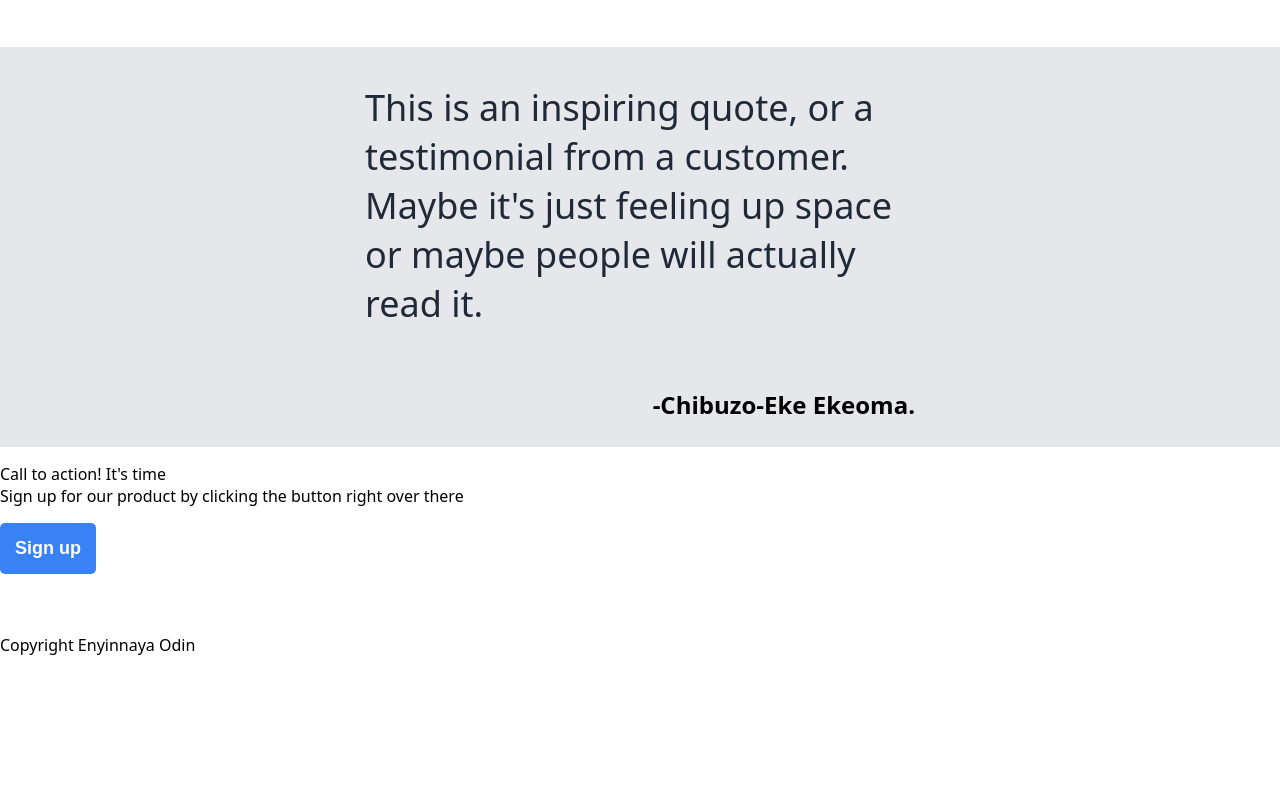
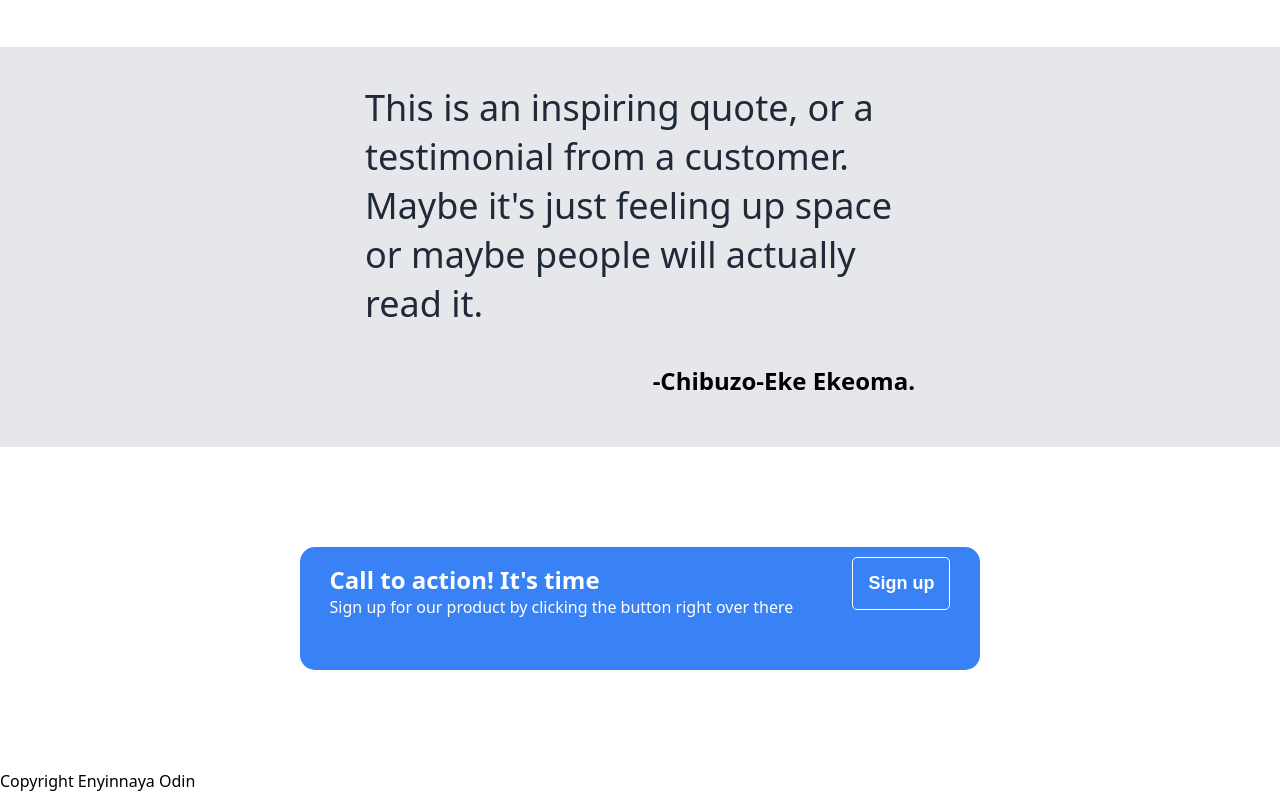
Before and after one commit to EnyinnayaDev/odin-landing-page, a plain HTML site: page index.html in a window 1280 px wide. Shown: the part 1018-1810 px from the top of the page. Before the commit the page ends 1674 px from the top, so only its background shows below. Drawn offline with Linux system fonts and the light colour scheme.

Commit message:
Styled the call to action section

```diff
--- a/index.html
+++ b/index.html
@@ -66,10 +66,14 @@
         </div>
     </div>
 
-    <div class="login">
-        <div class="login-container">
-            <p>Call to action! It's time<br><span>Sign up for our product by clicking the button right over there</span></p>
-            <button>Sign up</button>
+    <div class="signup">
+        <div class="login">
+            <div class="login-container">
+                <p><span>Call to action! It's time</span><br>Sign up for our product by clicking the button right over there</p>
+            </div>
+            <div>
+                <button>Sign up</button>
+            </div>
         </div>
     </div>
 
--- a/style.css
+++ b/style.css
@@ -136,6 +136,7 @@ button{
 
 .quote{
     display: block;
+    margin-bottom: 0;
 }
 .tex{
     font-weight: 300px;
@@ -147,4 +148,34 @@ button{
     justify-content: flex-end;
     font-size: x-large;
     font-weight: 600;
+    margin-top: 0px;
 }
+
+/*signup section*/
+
+.signup{
+    display: flex;
+    justify-content: center;
+}
+.login{
+    display: flex;
+    background-color: #3882F6;
+    width: 800px;
+    justify-content: space-around;
+    align-content: center;
+    border-radius: 15px;
+    margin: 100px 300px;
+    align-items: baseline;
+    color: white;
+}
+.login>div>button{
+    border: 1px solid white;
+    display: flex;
+    align-self: center;
+    justify-content: baseline;
+    margin-top: 10px;
+}
+span{
+    font-size: x-large;
+    font-weight: 600;
+}
```
